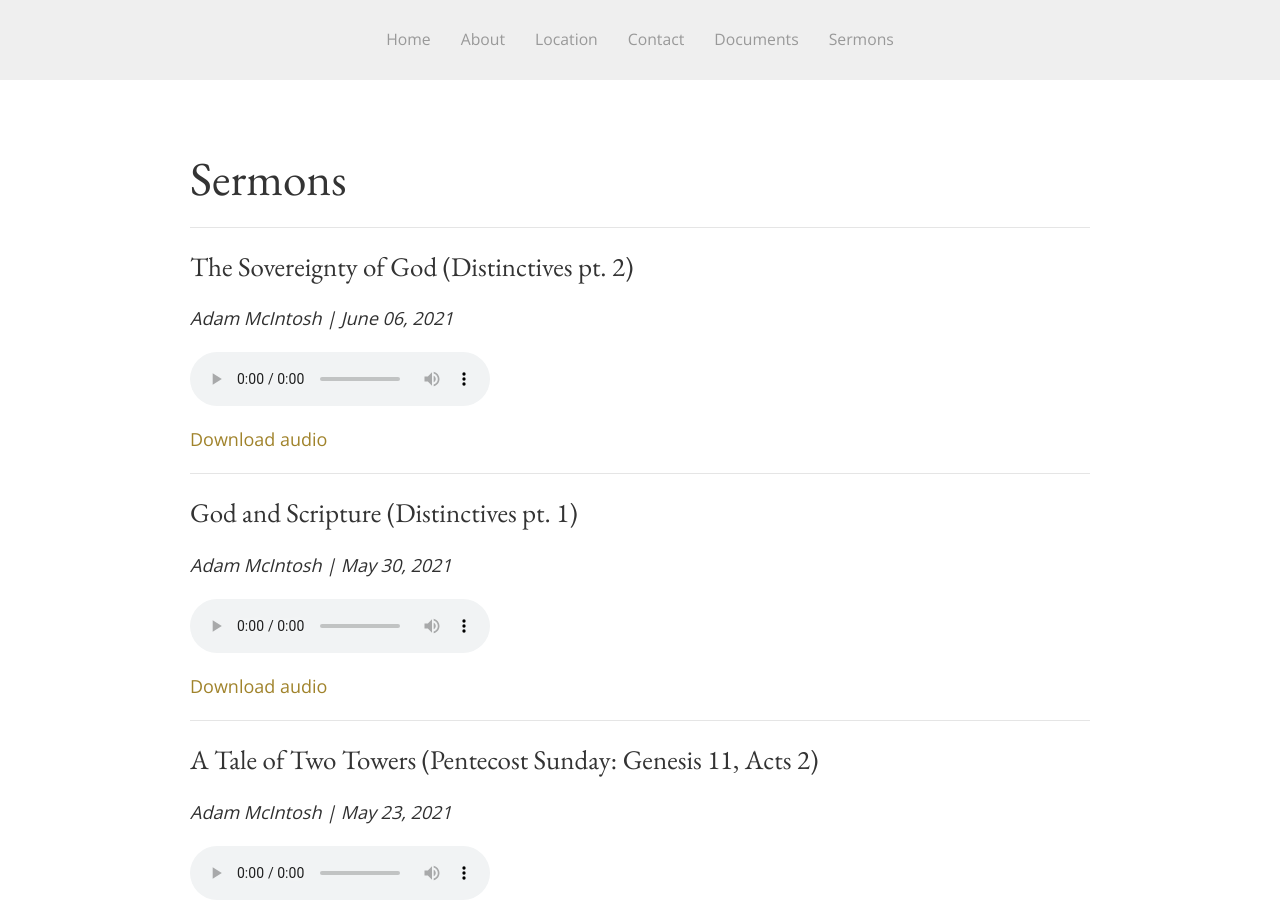
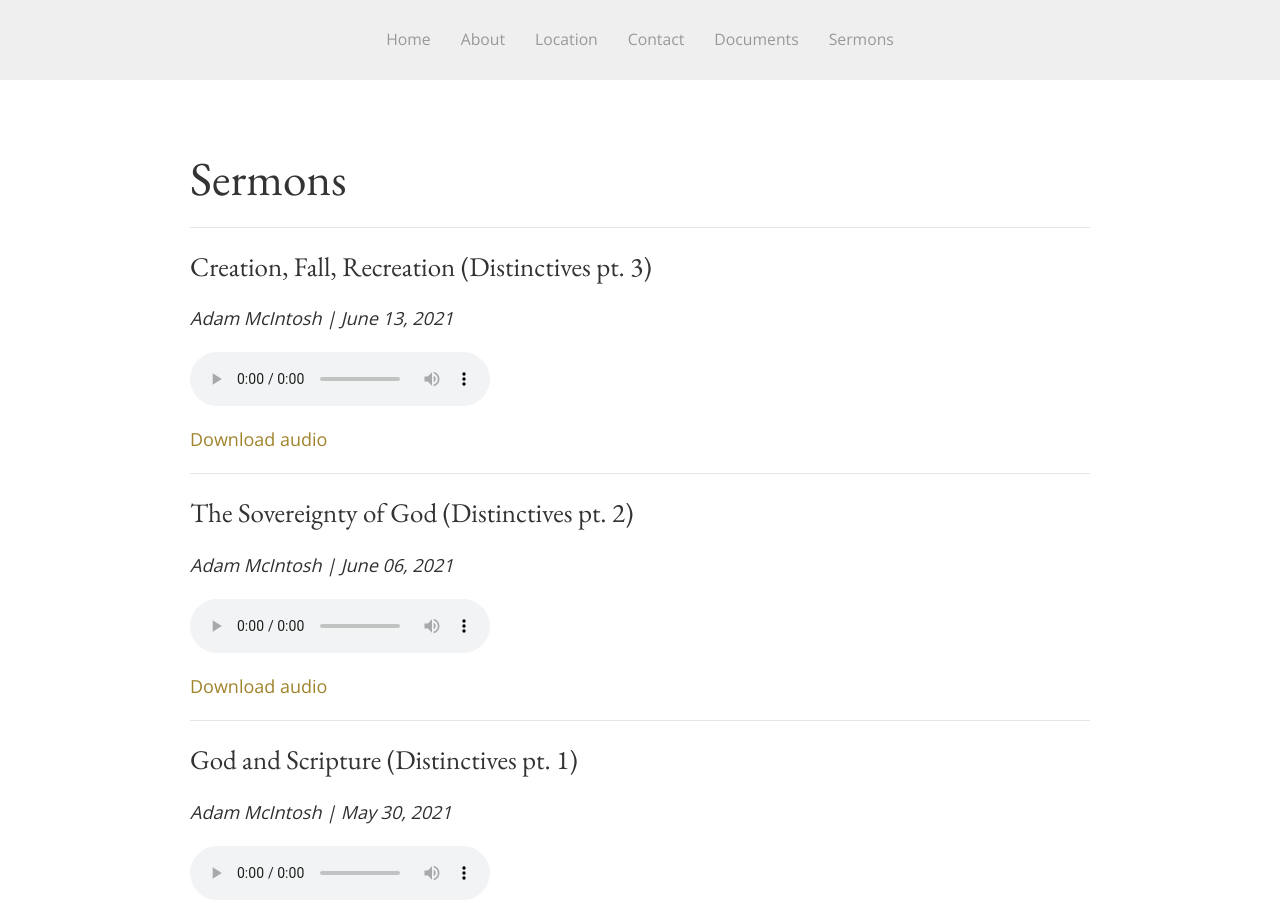
Before and after one commit to SaintDavidsChurch/website, a Jekyll site: the page built from sermons.html, in a window 1280 px wide and 900 px high. Built offline with Jekyll 4.4.1, drawn with Linux system fonts in a browser that asks for light colours.

Commit message:
Updated by InferCMS

```diff
--- a/_data/sermons.yml
+++ b/_data/sermons.yml
@@ -166,3 +166,7 @@
   date: '2021-06-06'
   preacher: Adam McIntosh
   audio_file: https://saintdavids.church/assets/sermons/2021/June/Adam-McIntosh_June6-2021_Distinctives2.mp3
+- title: Creation, Fall, Recreation (Distinctives pt. 3)
+  date: '2021-06-13'
+  preacher: Adam McIntosh
+  audio_file: https://saintdavids.church/assets/sermons/2021/June/Adam-McIntosh_June13-2021_Distinctives3.mp3
```
